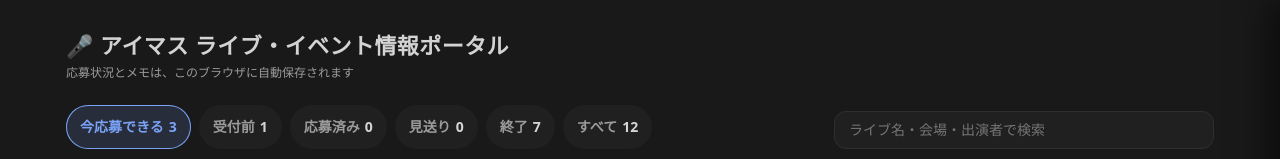
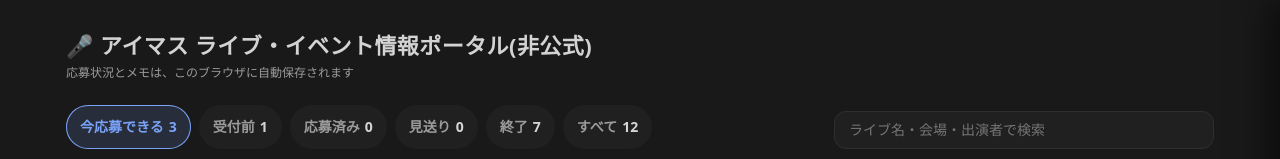
Before and after one commit to kqkk1/live-checker, a website: page index.html in a window 1280 px wide. Shown: the top 159 px of the page. Drawn offline with Linux system fonts and the light colour scheme.

```diff
--- a/index.html
+++ b/index.html
@@ -120,7 +120,7 @@ h1{font-size:22px;font-weight:800;letter-spacing:.02em}
 <body>
 <div class="wrap">
   <header>
-    <h1>🎤 アイマス ライブ・イベント情報ポータル</h1>
+    <h1>🎤 アイマス ライブ・イベント情報ポータル(非公式)</h1>
     <p class="sub" id="note">応募状況とメモは、このブラウザに自動保存されます</p>
   </header>
   <section class="todo" id="todo" hidden></section>
```
